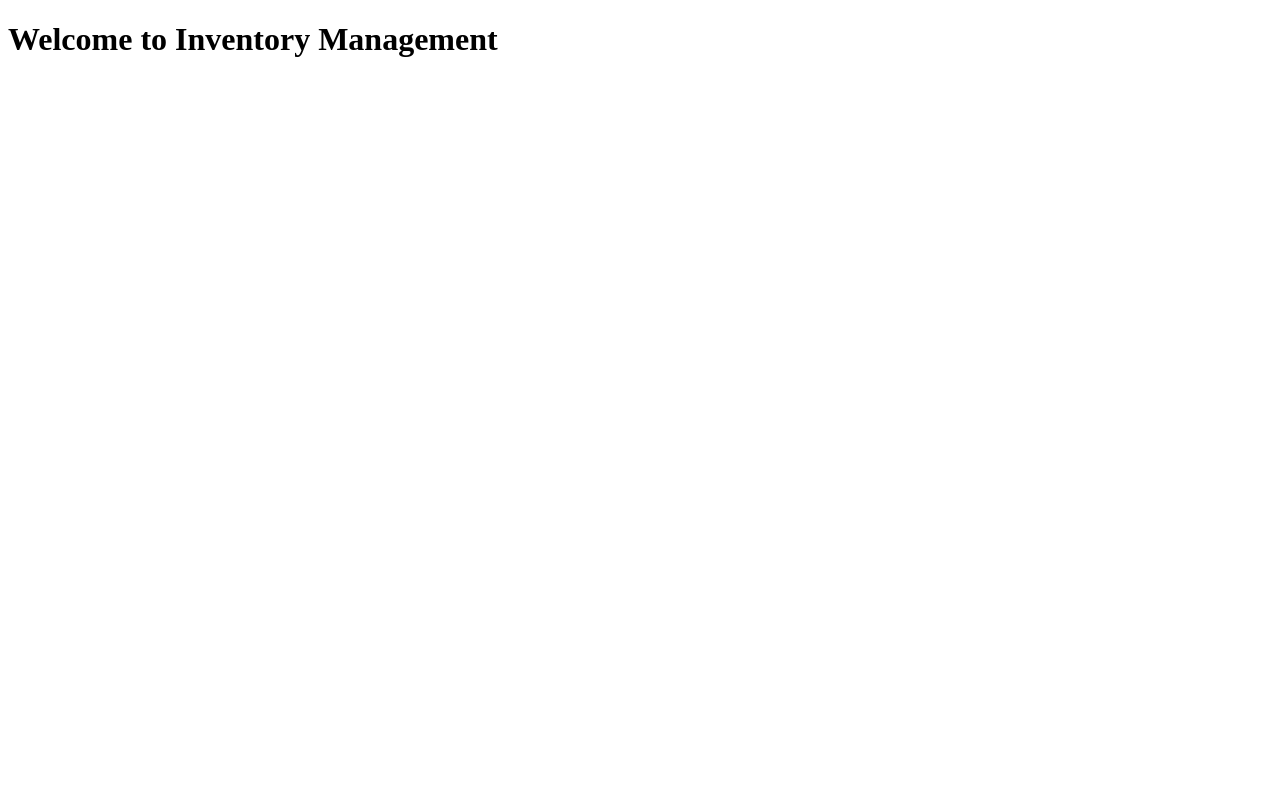
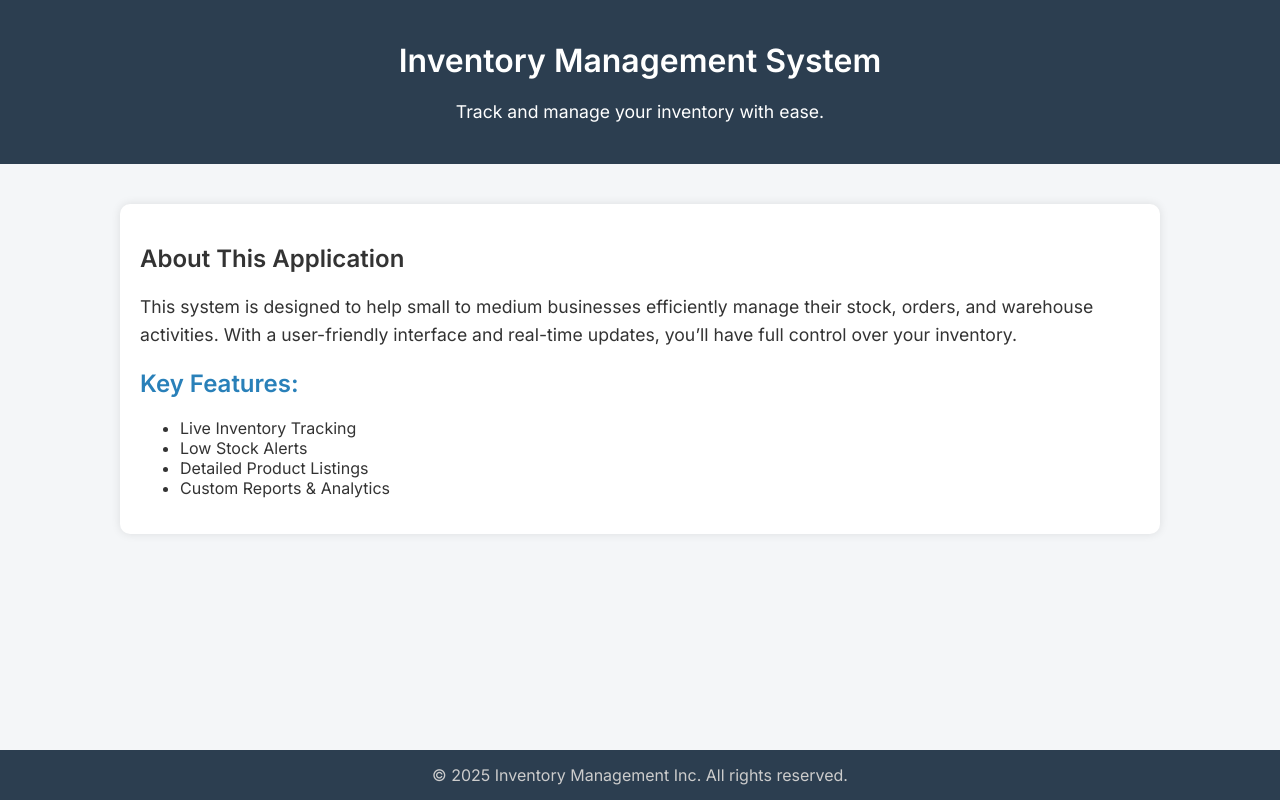
Before and after one commit to Janhavi-j001/inventory-app, a website: page frontend/index.html in a window 1280 px wide. Drawn offline with Linux system fonts and the light colour scheme.

Commit message:
Improved UI and updated content in index.html

```diff
--- a/frontend/index.html
+++ b/frontend/index.html
@@ -1,9 +1,84 @@
 <!DOCTYPE html>
-<html>
+<html lang="en">
 <head>
-    <title>Inventory App - Updated UI</title>
+    <meta charset="UTF-8">
+    <meta name="viewport" content="width=device-width, initial-scale=1.0">
+    <title>Inventory Management System</title>
+    <link href="https://fonts.googleapis.com/css2?family=Inter:wght@400;600&display=swap" rel="stylesheet">
+    <style>
+        body {
+            font-family: 'Inter', sans-serif;
+            margin: 0;
+            padding: 0;
+            background-color: #f4f6f8;
+            color: #333;
+        }
+
+        header {
+            background-color: #2c3e50;
+            color: #fff;
+            padding: 20px 0;
+            text-align: center;
+        }
+
+        main {
+            max-width: 1000px;
+            margin: 40px auto;
+            padding: 20px;
+            background-color: #fff;
+            box-shadow: 0px 0px 10px rgba(0,0,0,0.1);
+            border-radius: 10px;
+        }
+
+        h1 {
+            font-size: 2em;
+            margin-bottom: 10px;
+        }
+
+        p {
+            font-size: 1.1em;
+            line-height: 1.6;
+        }
+
+        footer {
+            text-align: center;
+            padding: 15px 0;
+            background-color: #2c3e50;
+            color: #ccc;
+            position: fixed;
+            width: 100%;
+            bottom: 0;
+        }
+
+        .highlight {
+            color: #2980b9;
+            font-weight: 600;
+        }
+    </style>
 </head>
 <body>
-    <h1>Welcome to Inventory Management</h1>
+
+    <header>
+        <h1>Inventory Management System</h1>
+        <p>Track and manage your inventory with ease.</p>
+    </header>
+
+    <main>
+        <h2>About This Application</h2>
+        <p>This system is designed to help small to medium businesses efficiently manage their stock, orders, and warehouse activities. With a user-friendly interface and real-time updates, you’ll have full control over your inventory.</p>
+
+        <h2 class="highlight">Key Features:</h2>
+        <ul>
+            <li>Live Inventory Tracking</li>
+            <li>Low Stock Alerts</li>
+            <li>Detailed Product Listings</li>
+            <li>Custom Reports & Analytics</li>
+        </ul>
+    </main>
+
+    <footer>
+        &copy; 2025 Inventory Management Inc. All rights reserved.
+    </footer>
+
 </body>
 </html>
```
